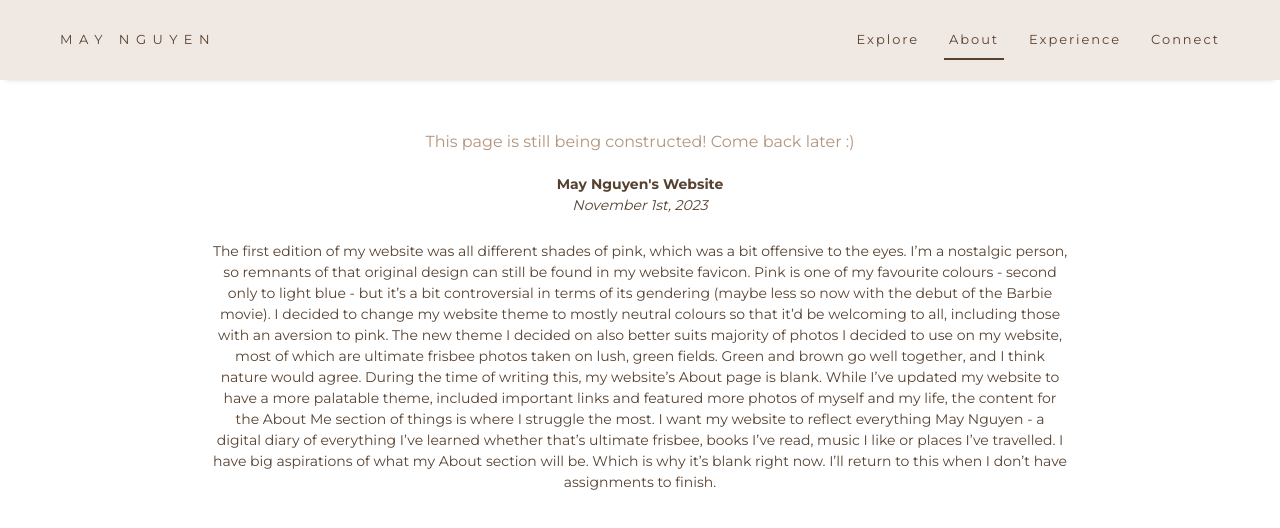
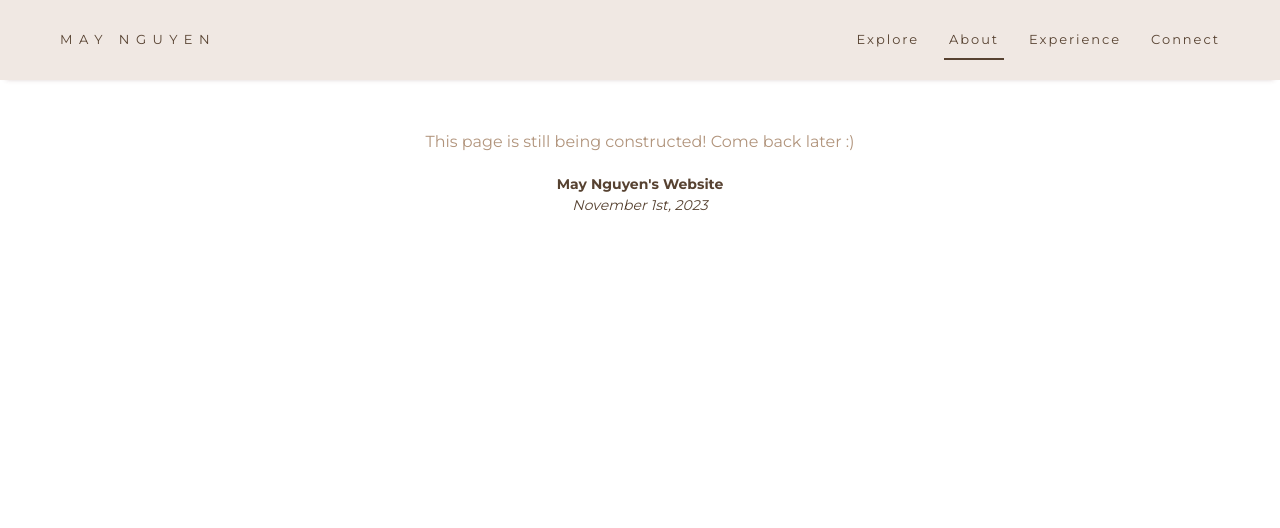
Before and after one commit to maynguyen26/maynguyen, a React (Create React App) app: page /about in a window 1280 px wide. Shown: the top 528 px of the page. Built offline with nearby package versions, Linux system fonts and the light colour scheme.

Commit message:
Remove entry

```diff
--- a/src/assets/project-entries.js
+++ b/src/assets/project-entries.js
@@ -2,6 +2,7 @@ export const Entries = {
     0: {
         project: "May Nguyen's Website",
         date: "November 1st, 2023",
-        description: "The first edition of my website was all different shades of pink, which was a bit offensive to the eyes. I’m a nostalgic person, so remnants of that original design can still be found in my website favicon. Pink is one of my favourite colours - second only to light blue - but it’s a bit controversial in terms of its gendering (maybe less so now with the debut of the Barbie movie). I decided to change my website theme to mostly neutral colours so that it’d be welcoming to all, including those with an aversion to pink. The new theme I decided on also better suits majority of photos I decided to use on my website, most of which are ultimate frisbee photos taken on lush, green fields. Green and brown go well together, and I think nature would agree. During the time of writing this, my website’s About page is blank. While I’ve updated my website to have a more palatable theme, included important links and featured more photos of myself and my life, the content for the About Me section of things is where I struggle the most. I want my website to reflect everything May Nguyen - a digital diary of everything I’ve learned whether that’s ultimate frisbee, books I’ve read, music I like or places I’ve travelled. I have big aspirations of what my About section will be. Which is why it’s blank right now. I’ll return to this when I don’t have assignments to finish. "
+        description: "",
+        tempDescription: "The first edition of my website was all different shades of pink, which was a bit offensive to the eyes. I’m a nostalgic person, so remnants of that original design can still be found in my website favicon. Pink is one of my favourite colours - second only to light blue - but it’s a bit controversial in terms of its gendering (maybe less so now with the debut of the Barbie movie). I decided to change my website theme to mostly neutral colours so that it’d be welcoming to all, including those with an aversion to pink. The new theme I decided on also better suits majority of photos I decided to use on my website, most of which are ultimate frisbee photos taken on lush, green fields. Green and brown go well together, and I think nature would agree. During the time of writing this, my website’s About page is blank. While I’ve updated my website to have a more palatable theme, included important links and featured more photos of myself and my life, the content for the About Me section of things is where I struggle the most. I want my website to reflect everything May Nguyen - a digital diary of everything I’ve learned whether that’s ultimate frisbee, books I’ve read, music I like or places I’ve travelled. I have big aspirations of what my About section will be. Which is why it’s blank right now. I’ll return to this when I don’t have assignments to finish."
     }
 }
```
